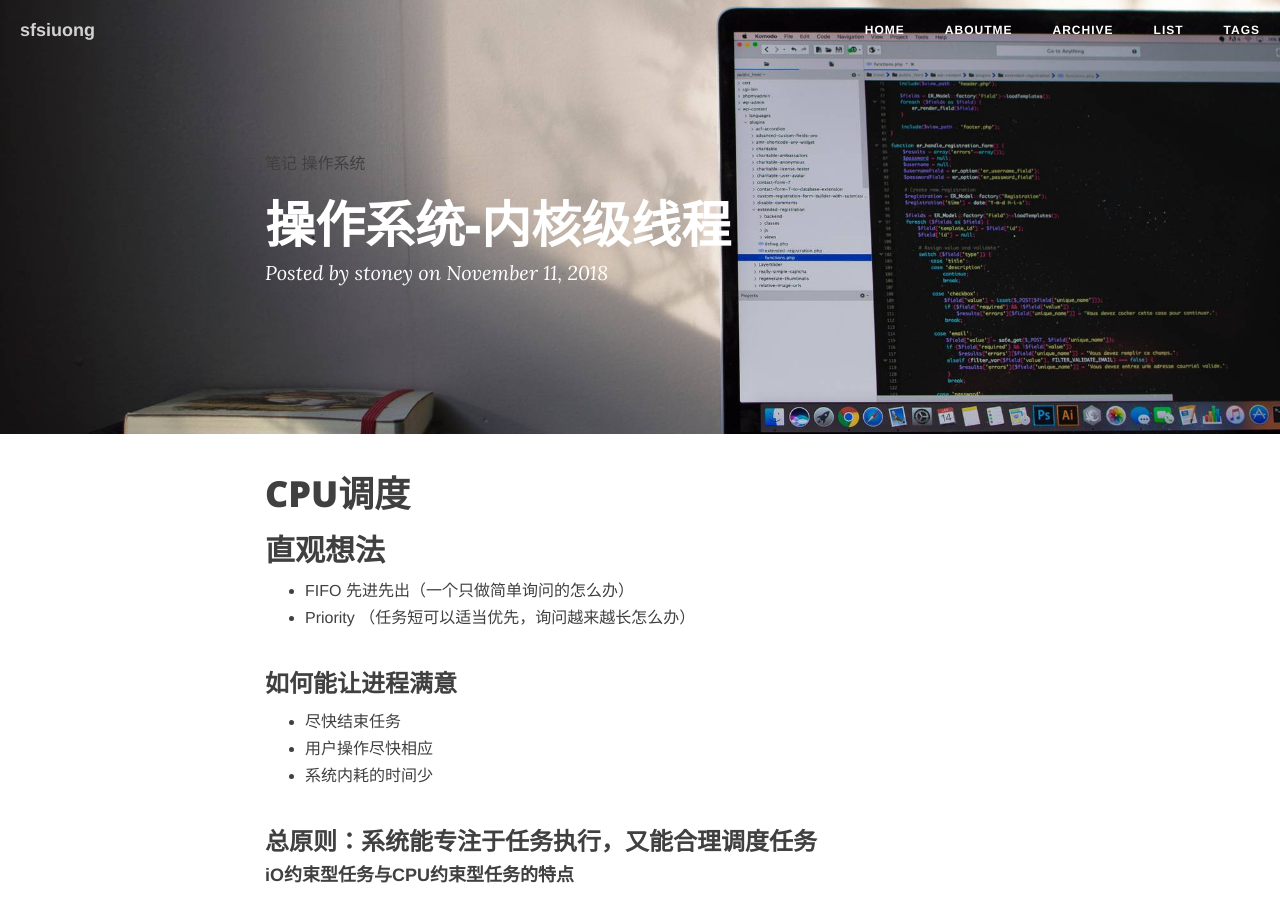
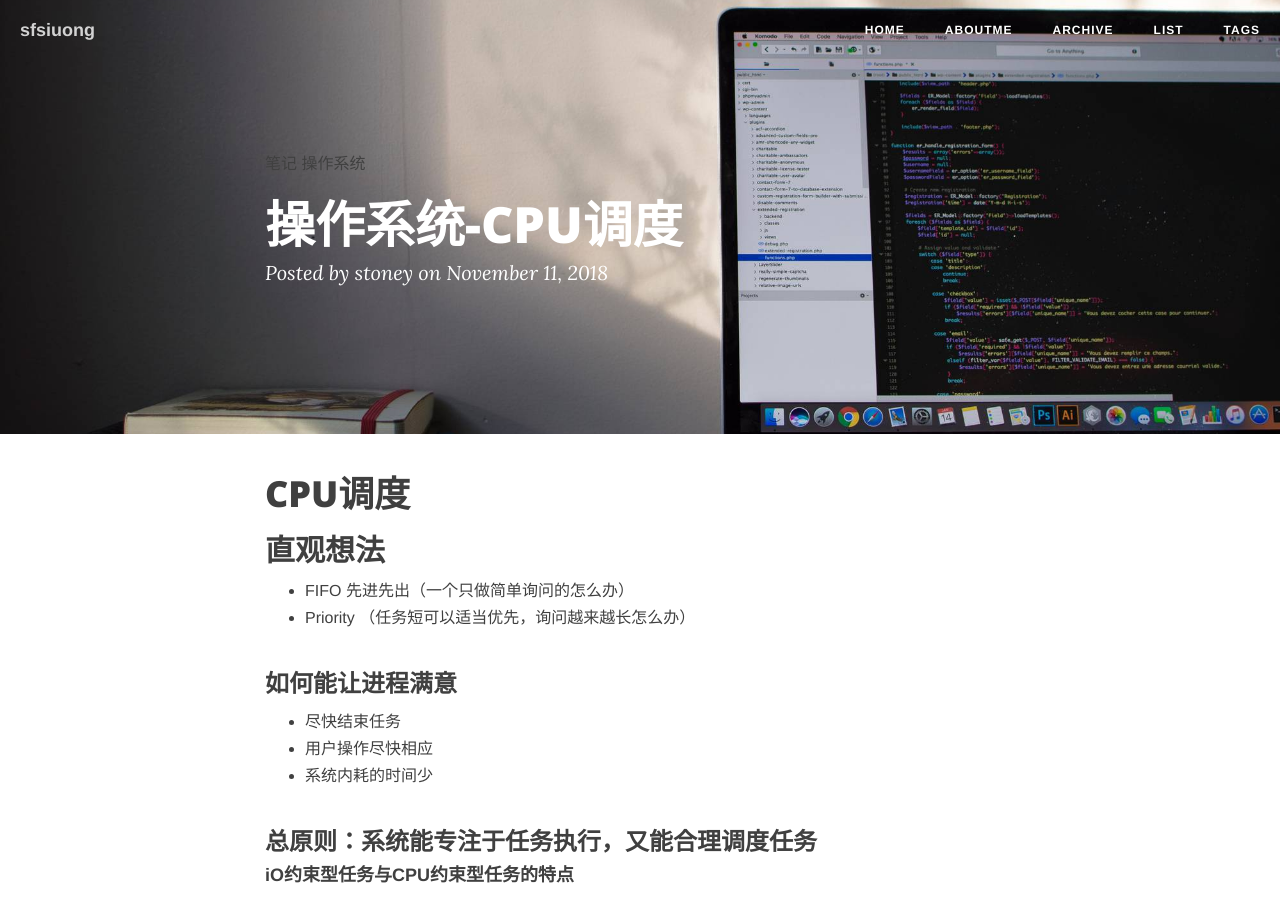
Before and after one commit to sfsiuong/sfsiuong.github.io, a Jekyll site: the page built from _posts/2018-11-10-operationsystem-note3.md, in a window 1280 px wide and 900 px high. Built offline with Jekyll 4.4.1, drawn with Linux system fonts in a browser that asks for light colours; nearby versions of some CDN libraries; formulas are drawn with MathJax 3; comment, search, counter and statistics services are not loaded.

Commit message:
Update _posts/2018-11-10-operationsystem-note3.md

```diff
--- a/_posts/2018-11-10-operationsystem-note3.md
+++ b/_posts/2018-11-10-operationsystem-note3.md
@@ -1,6 +1,6 @@
 ---
 layout: post
-title: 操作系统-内核级线程
+title: 操作系统-CPU调度
 date: 2018-11-11
 tags: 笔记 操作系统
 ---
@@ -64,3 +64,7 @@ $$
   - 前台后台都是用RR：则整个策略都退化为RR
 
   矛盾出现
+
+调度算法需要学习
+
+-
```
